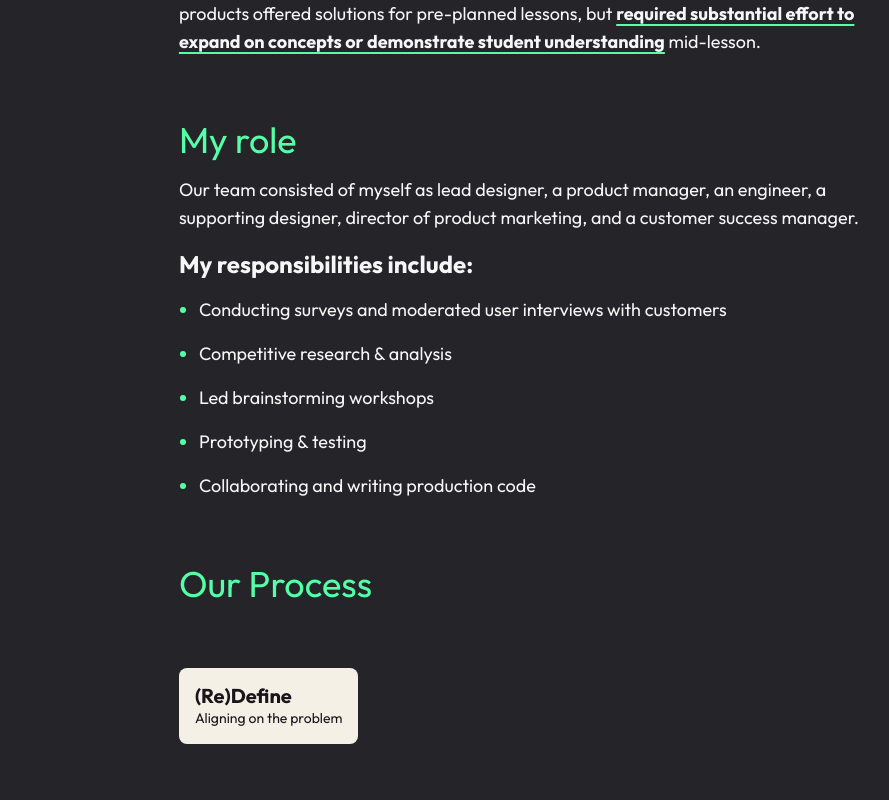
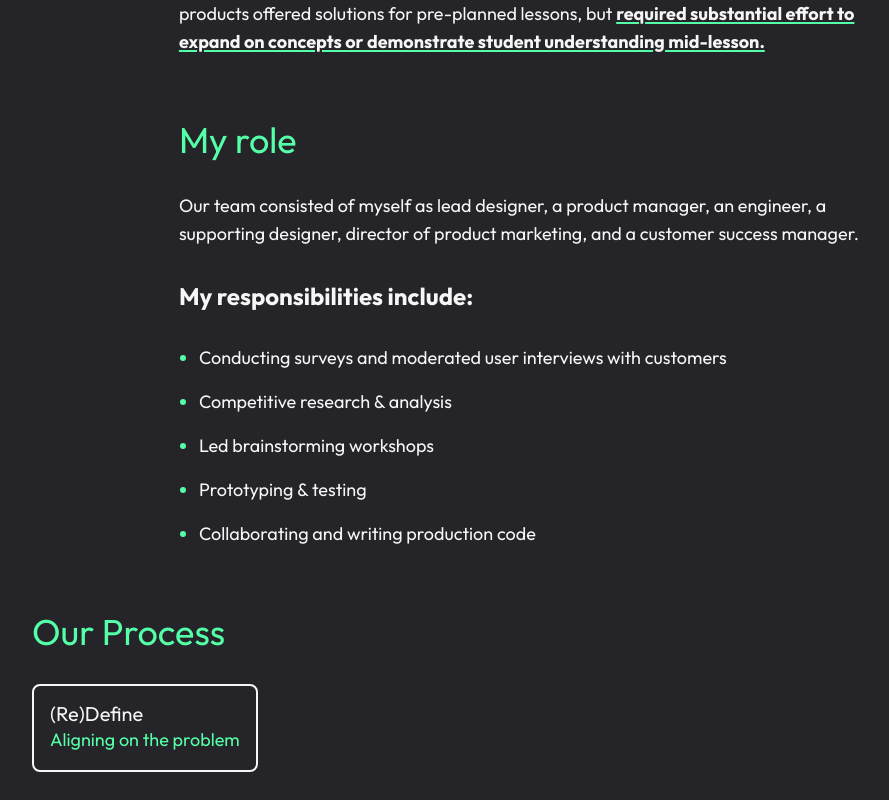
Before and after one commit to iansteele/portfolio, a Next.js app: page /projects/Annotation in a window 1280 px wide. Shown: the part 1400-2200 px from the top of the page, without its empty margins (120-1009 px from the left). Built offline with nearby package versions, Linux system fonts and the light colour scheme.

Commit message:
More annotation tweaks

```diff
--- a/pages/projects/Annotation.js
+++ b/pages/projects/Annotation.js
@@ -38,13 +38,12 @@ function Annotation(props) {
             for pre-planned lessons, but{" "}
             <span className="highlight">
               required substantial effort to expand on concepts or demonstrate
-              student understanding
-            </span>{" "}
-            mid-lesson.
+              student understanding mid-lesson.
+            </span>
           </p>
         </div>
 
-        <div className="mx-auto space-y-4 max-w-prose">
+        <div className="mx-auto space-y-8 max-w-prose">
           <SectionHeading>My role</SectionHeading>
           <p>
             {" "}
@@ -52,7 +51,7 @@ function Annotation(props) {
             engineer, a supporting designer, director of product marketing, and
             a customer success manager.
           </p>
-          <p className="text-2xl font-bold">My responsibilities include:</p>
+          <h3>My responsibilities include:</h3>
           <ul className="pl-5 space-y-4 list-disc">
             <li>
               Conducting surveys and moderated user interviews with customers
@@ -64,11 +63,13 @@ function Annotation(props) {
           </ul>
         </div>
 
-        <div className="w-full mx-auto max-w-prose">
+        <div className="w-full space-y-8 mx-autos max-w-prose">
           <SectionHeading>Our Process</SectionHeading>
-          <div className="flex flex-col w-full p-4 mt-16 text-black bg-white rounded-lg sm:max-w-max">
-            <p className="text-xl font-bold leading-6">(Re)Define</p>
-            <p className="text-sm">Aligning on the problem</p>
+          <div className="flex flex-col w-full p-4 text-black border-2 rounded-lg border-brand-tertiary sm:max-w-max">
+            <p className="text-xl leading-6 text-brand-tertiary ">(Re)Define</p>
+            <p className="text-bold text-brand-secondary">
+              Aligning on the problem
+            </p>
           </div>
         </div>
 
--- a/styles/globals.css
+++ b/styles/globals.css
@@ -65,7 +65,7 @@
   }
 
   .highlight {
-    @apply underline underline-offset-4  decoration-brand-secondary decoration-2 font-bold;
+    @apply underline underline-offset-2  decoration-brand-secondary decoration-2 font-bold;
   }
 }
 
```
